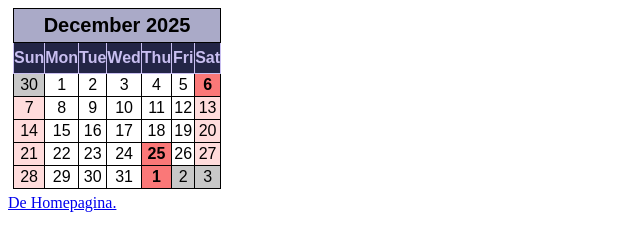
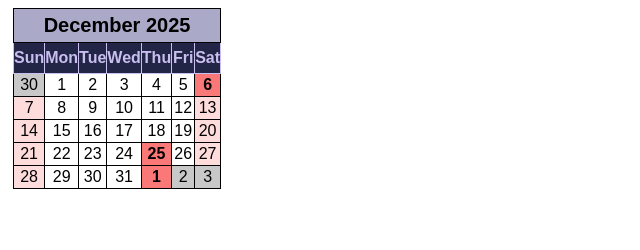
Before and after one commit to ruben711/webdevelopment, a plain HTML site: page labo7/kalender/index.html in a window 1280 px wide. Shown: the whole page, without its empty margins (0-640 px from the left). Drawn offline with Linux system fonts and the light colour scheme.

Commit message:
Update index.html

```diff
--- a/labo7/kalender/index.html
+++ b/labo7/kalender/index.html
@@ -53,7 +53,8 @@
         <td>21</td>
 	<td>22</td>
 	<td>23</td>
-        <td>24</td><td class="feest">25</td>
+        <td>24</td>
+        <td class="feest">25</td>
         <td>26</td>
 	<td>27</td>
     </tr>
@@ -69,9 +70,5 @@
     </tr>
     </tbody>
 </table>
-
-<footer>
-    <a href="../../index.html">De Homepagina.</a>
-</footer>
 </body>
 </html>
```
